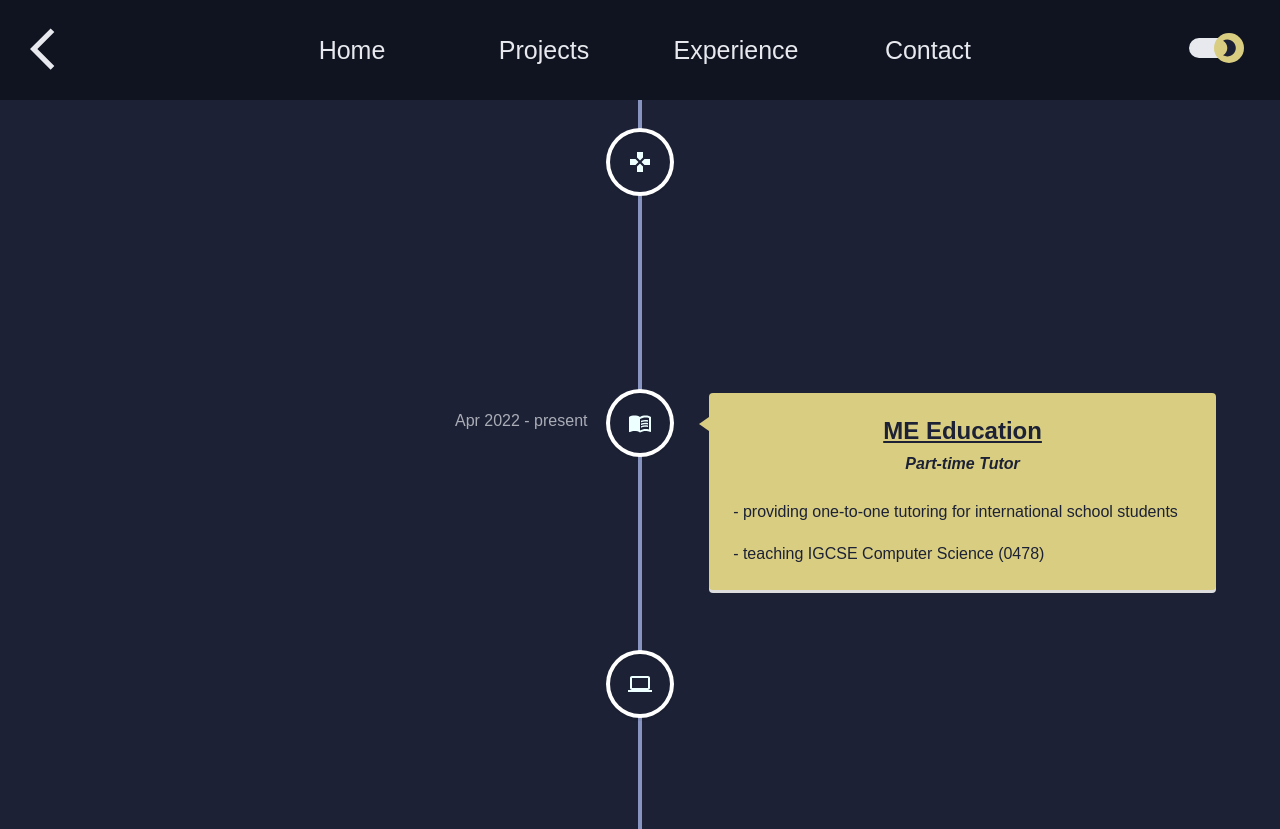
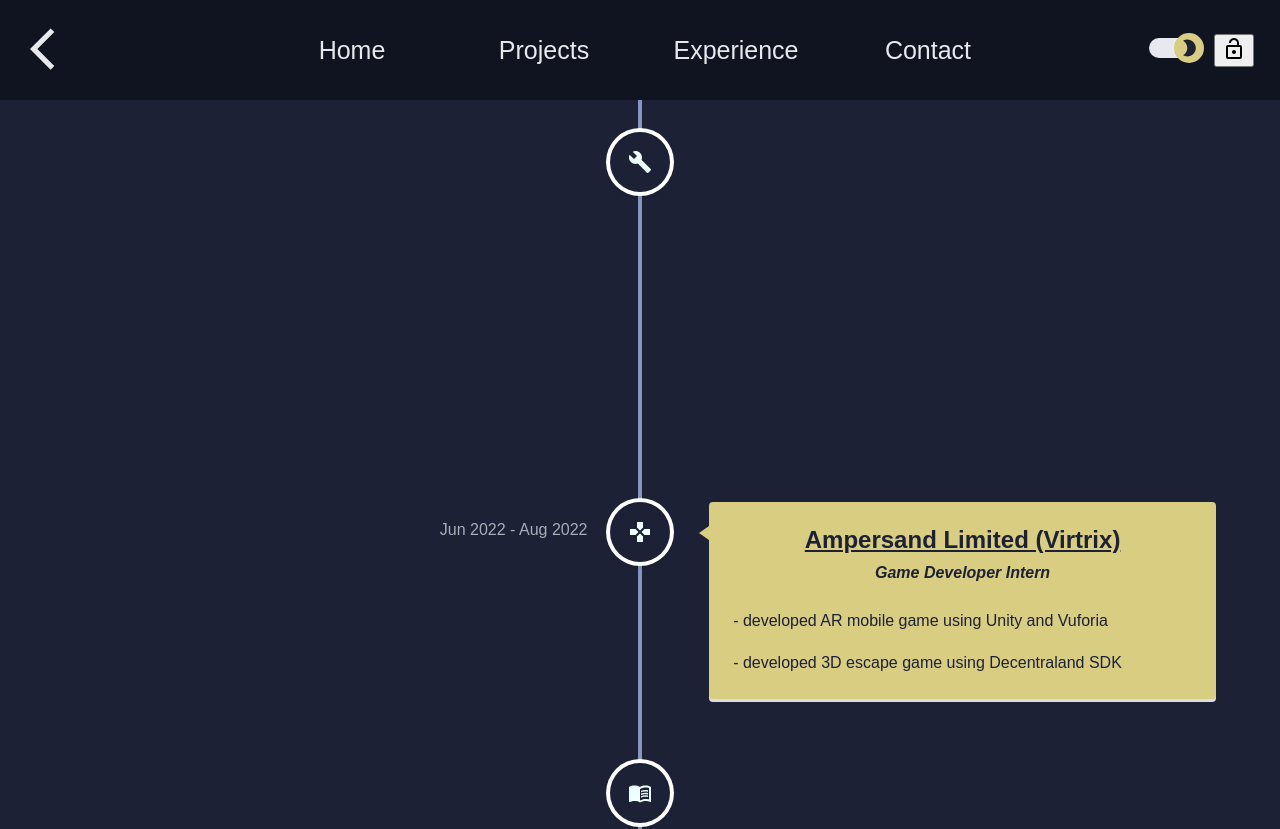
Before and after one commit to hkdjyu/hkdjyu.github.io, a React (Create React App) app: page /experience in a window 1280 px wide. Shown: the top 829 px of the page. Built offline with nearby package versions, Linux system fonts and the light colour scheme.

Commit message:
included Bright Minds Work Exp

```diff
--- /dev/null
+++ b/src/Components/Login.js
@@ -0,0 +1,54 @@
+import React from "react";
+import "../Styles/Login.css";
+import LoginIcon from "@material-ui/icons/LockOpen"
+
+const Login = () => {
+
+    // const [currentMode, setCurrentMode] = React.useState("dark");
+
+    // const setDarkMode = () => {
+    //     document.querySelector("body").setAttribute("data-theme", "dark");
+    //     setCurrentMode("dark");
+    // };
+
+    // const setLightMode = () => {
+    //     document.querySelector("body").setAttribute("data-theme", "light");
+    //     setCurrentMode("light");
+    // };
+
+    // const toggleTheme = () => {
+    //     (currentMode === "dark") ? setLightMode() :  setDarkMode();
+    // };
+    return (
+        <div>
+            <button>
+                <LoginIcon/>
+            </button>
+
+        </div>
+        // <div className='dark_mode'>
+        //     <Switch
+        //         className='darkModeSwitch'
+        //         checked={currentMode === "dark"}
+        //         onChange={toggleTheme}
+        //         offColor="#1c2135"
+        //         onColor="#e7e9ee"
+        //         offHandleColor="#d8cd80"
+        //         onHandleColor="#d8cd80"
+        //         handleDiameter={30}
+        //         checkedIcon={false}
+        //         uncheckedIcon={false}
+        //         uncheckedHandleIcon={
+        //             <div className="lightModeIcon"><LightIcon /></div>
+        //         }
+        //         checkedHandleIcon={
+        //             <div className="darkModeIcon"><DarkIcon /></div>
+        //         }
+        //         height={20}
+        //         width={50}
+        //     />
+        // </div>
+    );
+};
+
+export default Login;
--- a/src/Components/Navbar.js
+++ b/src/Components/Navbar.js
@@ -3,6 +3,7 @@
 import "../Styles/Navbar.css";
 import MenuIcon from "@material-ui/icons/Reorder";
 import DarkMode from "./DarkMode";
+import Login from "./Login";
 import GoBack from "./GoBack";
 
 
@@ -17,7 +18,7 @@
   // navigate to current home page using use Navigate
   const navigate = useNavigate();
   const goToContact = () => {
-      if(location.pathname == "/"){
+      if(location.pathname === "/"){
         setExpandNavbar(false);
         setTimeout(() => {
           const element = document.getElementById("contact");
@@ -81,6 +82,7 @@
       </div>
       <div className="right">
         <DarkMode />
+        <Login/>
         <div className="dropdownButton">
           <button
               onClick={() =>{
--- a/src/UserData/ExperienceList.js
+++ b/src/UserData/ExperienceList.js
@@ -2,9 +2,21 @@
 import GamesIcon from '@material-ui/icons/Games';
 import ComputerIcon from '@material-ui/icons/Computer';
 import BookIcon from '@material-ui/icons/MenuBook';
+import BuildIcon from '@material-ui/icons/Build';
 
 export const ExperienceList = [
-
+    {
+        nature: "internship",
+        icon: <BuildIcon />,
+        orgName: "Bright Minds Academy",
+        orgLink: "https://www.brightminds-edu.com/",
+        position: "Technical Assistant",
+        date: "Jul 2023 - Aug 2023",
+        descriptions: ["- developed a web application for the company using WordPress",
+                       "- designed and proposed an managemet system using React",
+                       "- provided techncal support to staff and teachers",
+                       "- assisted in AI-learning tools development and STEM course design",]
+    },
     {
         nature: "internship",
         icon: <GamesIcon />,
```
Also changed, not shown: src/Styles/Login.css (added).
